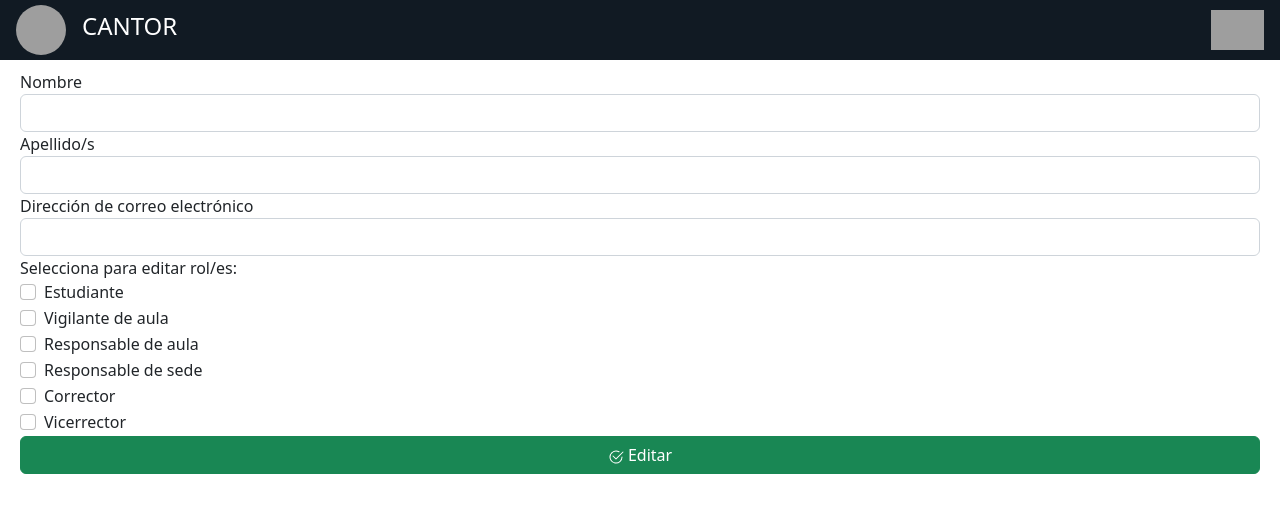
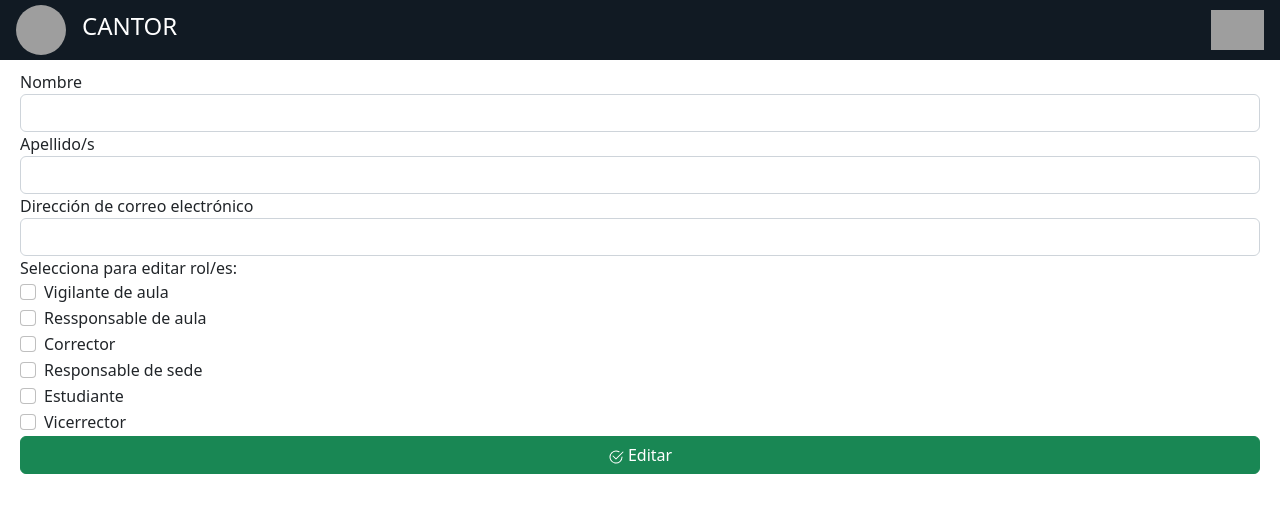
Before and after one commit to SII-Informatica-UMA/frontend-cantor, an Angular app: page /users/edit/1 in a window 1280 px wide. Shown: the top 512 px of the page. Built offline with nearby package versions, Linux system fonts and the light colour scheme; grey boxes are pictures that could not be loaded.

Commit message:
Fix User update bug when roles are updated

```diff
--- /dev/null
+++ b/src/app/interfaces/User.ts
@@ -0,0 +1,8 @@
+import { Role } from '../types/roles.types';
+
+export interface User {
+  firstName: string;
+  lastName: string;
+  email: string;
+  roles: Role[];
+}
--- /dev/null
+++ b/src/app/types/roles.types.ts
@@ -0,0 +1,17 @@
+export enum Role {
+  STUDENT = 'STUDENT',
+  CLASSROOM_GUARD = 'CLASSROOM_GUARD',
+  CLASSROOM_MANAGER = 'CLASSROOM_MANAGER',
+  HEADQUARTER_MANAGER = 'HEADQUARTER_MANAGER',
+  CORRECTOR = 'CORRECTOR',
+  VICE_RECTORATE = 'VICE_RECTORATE'
+}
+
+export const rolesRepresentation = {
+  STUDENT: 'Estudiante',
+  CLASSROOM_GUARD: 'Vigilante de aula',
+  CLASSROOM_MANAGER: 'Ressponsable de aula',
+  HEADQUARTER_MANAGER: 'Responsable de sede',
+  CORRECTOR: 'Corrector',
+  VICE_RECTORATE: 'Vicerrector'
+}
--- a/src/app/views/edit-user-view/edit-user-view.component.html
+++ b/src/app/views/edit-user-view/edit-user-view.component.html
@@ -2,59 +2,36 @@
 <form>
   <div class="form-group">
     <label for="nombreInput">Nombre</label>
-      <input type="text" class="form-control" id="nombreInput" placeholder={{usuario.firstName}} name="nombre" [(ngModel)]="peticion.firstName">
+    <input type="text" class="form-control" id="nombreInput" placeholder="{{user.firstName}}" name="nombre"
+           [(ngModel)]="user.firstName">
   </div>
   <div class="form-group">
     <label for="apellidoInput">Apellido/s</label>
-      <input type="text" class="form-control" id="apellidoInput" placeholder={{usuario.lastName}} name="apellido" [(ngModel)]="peticion.lastName">
+    <input type="text" class="form-control" id="apellidoInput" placeholder="{{user.lastName}}" name="apellido"
+           [(ngModel)]="user.lastName">
   </div>
   <div class="form-group">
     <label for="emailInput">Dirección de correo electrónico</label>
-      <input type="email" class="form-control" id="emailInput" placeholder={{usuario.email}} name="correo" [(ngModel)]="peticion.email" pattern="[a-z0-9._%+-]+@[a-z0-9.-]+\.[a-z]{2,4}$">
+    <input type="email" class="form-control" id="emailInput" placeholder="{{user.email}}" name="correo"
+           [(ngModel)]="user.email" pattern="[a-z0-9._%+-]+@[a-z0-9.-]+\.[a-z]{2,4}$">
   </div>
   <div>
     <span>Selecciona para editar rol/es:</span>
-      <div class="form-check">
-        <input class="form-check-input" type="checkbox" id="estudianteCheckbox" (change)="toggleRole('STUDENT')" [checked]="usuario.roles.includes('STUDENT')">
-        <label class="form-check-label" for="estudianteCheckbox">
-          Estudiante
-        </label>
-      </div>
-      <div class="form-check">
-        <input class="form-check-input" type="checkbox" id="vigilanteCheckbox" (change)="toggleRole('CLASSROOM_GUARD')" [checked]="usuario.roles.includes('CLASSROOM_GUARD')">
-        <label class="form-check-label" for="vigilanteCheckbox">
-          Vigilante de aula
-        </label>
-      </div>
-      <div class="form-check">
-        <input class="form-check-input" type="checkbox" id="responsableCheckbox" (change)="toggleRole('CLASSROOM_MANAGER')" [checked]="usuario.roles.includes('CLASSROOM_MANAGER')">
-        <label class="form-check-label" for="responsableCheckbox">
-          Responsable de aula
-        </label>
-      </div>
-      <div class="form-check">
-        <input class="form-check-input" type="checkbox" id="sedeCheckbox" (change)="toggleRole('HEADQUARTER_MANAGER')" [checked]="usuario.roles.includes('HEADQUARTER_MANAGER')">
-        <label class="form-check-label" for="sedeCheckbox">
-          Responsable de sede
-        </label>
-      </div>
-      <div class="form-check">
-        <input class="form-check-input" type="checkbox" id="correctorCheckbox" (change)="toggleRole('CORRECTOR')" [checked]="usuario.roles.includes('CORRECTOR')">
-        <label class="form-check-label" for="correctorCheckbox">
-          Corrector
-        </label>
-      </div>
-      <div class="form-check">
-        <input class="form-check-input" type="checkbox" id="vicerrectorCheckbox" (change)="toggleRole('VICE_RECTORATE')" [checked]="usuario.roles.includes('VICE_RECTORATE')">
-        <label class="form-check-label" for="vicerrectorCheckbox">
-          Vicerrector
+    <div class="form-check" *ngFor="let role of Role | keyvalue">
+      <input class="form-check-input" type="checkbox" id="{{role.value}}Checkbox" (change)="toggleRole(role.value)"
+             [checked]="user.roles.includes(role.value)">
+      <label class="form-check-label" for="{{role.value}}Checkbox">
+        {{rolesRepresentation[role.value]}}
       </label>
     </div>
   </div>
   <button type="submit" class="btn btn-success" (click)="editarUsuario(idValue)">
-  <svg xmlns="http://www.w3.org/2000/svg" width="16" height="16" fill="currentColor" class="bi bi-check2-circle" viewBox="0 0 16 16">
-    <path d="M2.5 8a5.5 5.5 0 0 1 8.25-4.764.5.5 0 0 0 .5-.866A6.5 6.5 0 1 0 14.5 8a.5.5 0 0 0-1 0 5.5 5.5 0 1 1-11 0z"></path>
-    <path d="M15.354 3.354a.5.5 0 0 0-.708-.708L8 9.293 5.354 6.646a.5.5 0 1 0-.708.708l3 3a.5.5 0 0 0 .708 0l7-7z"></path>
+    <svg xmlns="http://www.w3.org/2000/svg" width="16" height="16" fill="currentColor" class="bi bi-check2-circle"
+         viewBox="0 0 16 16">
+      <path
+        d="M2.5 8a5.5 5.5 0 0 1 8.25-4.764.5.5 0 0 0 .5-.866A6.5 6.5 0 1 0 14.5 8a.5.5 0 0 0-1 0 5.5 5.5 0 1 1-11 0z"></path>
+      <path
+        d="M15.354 3.354a.5.5 0 0 0-.708-.708L8 9.293 5.354 6.646a.5.5 0 1 0-.708.708l3 3a.5.5 0 0 0 .708 0l7-7z"></path>
     </svg>
     Editar
   </button>
--- a/src/app/views/edit-user-view/edit-user-view.component.ts
+++ b/src/app/views/edit-user-view/edit-user-view.component.ts
@@ -1,6 +1,8 @@
 import { Component } from '@angular/core';
 import { ActivatedRoute, Router } from '@angular/router';
 import { HttpClient, HttpHeaders } from '@angular/common/http';
+import { User } from '../../interfaces/User';
+import { Role, rolesRepresentation } from '../../types/roles.types';
 
 @Component({
   selector: 'app-edit-user-view',
@@ -8,12 +10,13 @@ import { HttpClient, HttpHeaders } from '@angular/common/http';
   styleUrls: ['./edit-user-view.component.css']
 })
 export class EditUserViewComponent {
-  idValue:string = 'Vacio';
-  usuario:any = {roles: []};
-  peticion: any;
-  accessToken:any;
+  protected readonly Role = Role;
+  idValue: string = '';
+  user: User = { firstName: '', lastName: '', email: '', roles: [] };
+  accessToken: any;
 
-  constructor(private route: ActivatedRoute, private http: HttpClient, public router: Router) {}
+  constructor(private route: ActivatedRoute, private http: HttpClient, public router: Router) {
+  }
 
   ngOnInit() {
     // Obtener el token de acceso del localStorage
@@ -22,14 +25,10 @@ export class EditUserViewComponent {
     this.route.params.subscribe(params => {
       this.idValue = params['idUser'];
     });
-
     console.log(this.idValue);
-
 
     // Obtener los datos del usuario
     this.getUsuario(this.idValue);
-    this.peticion = this.usuario;
-
   }
 
   getUsuario(idValue: string): void {
@@ -41,7 +40,7 @@ export class EditUserViewComponent {
       // Realizar la solicitud GET a la API para obtener los datos del usuario
       this.http.get<any>(`http://localhost:8080/usuarios/${idValue}`, { headers }).subscribe(
         usuario => {
-          this.usuario = usuario;
+          this.user = usuario;
           console.log('Datos del usuario:', usuario);
         },
         error => {
@@ -53,15 +52,14 @@ export class EditUserViewComponent {
     }
   }
 
-  toggleRole(role: string) {
-    const index = this.peticion.roles.indexOf(role);
+  toggleRole(role: Role) {
+    const index = this.user.roles.indexOf(role);
     if (index === -1) {
-      this.peticion.roles.push(role);
+      this.user.roles.push(role);
     } else {
-      this.peticion.roles.splice(index, 1);
+      this.user.roles.splice(index, 1);
     }
-    console.log(this.peticion.roles);
-
+    console.log(this.user.roles);
   }
 
   editarUsuario(idValue: string): void {
@@ -71,7 +69,7 @@ export class EditUserViewComponent {
       const headers = new HttpHeaders().set('Authorization', 'Bearer ' + this.accessToken);
 
       // Preparar el cuerpo de la solicitud con los datos a modificar
-      const body = this.peticion;
+      const body = this.user;
 
       // Realizar la solicitud PUT a la API
       this.http.put<any>(`http://localhost:8080/usuarios/${idValue}`, body, { headers }).subscribe(
@@ -79,7 +77,7 @@ export class EditUserViewComponent {
           console.log('Usuario actualizado:', response);
           this.accessToken = response.accessToken;
           localStorage.setItem('accessToken', response.accessToken)
-          this.router.navigate(["/users"])
+          this.router.navigate(['/users'])
         },
         error => {
           console.error('Error al actualizar el usuario:', error);
@@ -90,4 +88,6 @@ export class EditUserViewComponent {
       console.warn('No se encontró un token de acceso en el localStorage');
     }
   }
+
+  protected readonly rolesRepresentation = rolesRepresentation;
 }
```
Lines whose indentation alone changed are shown as unchanged.
